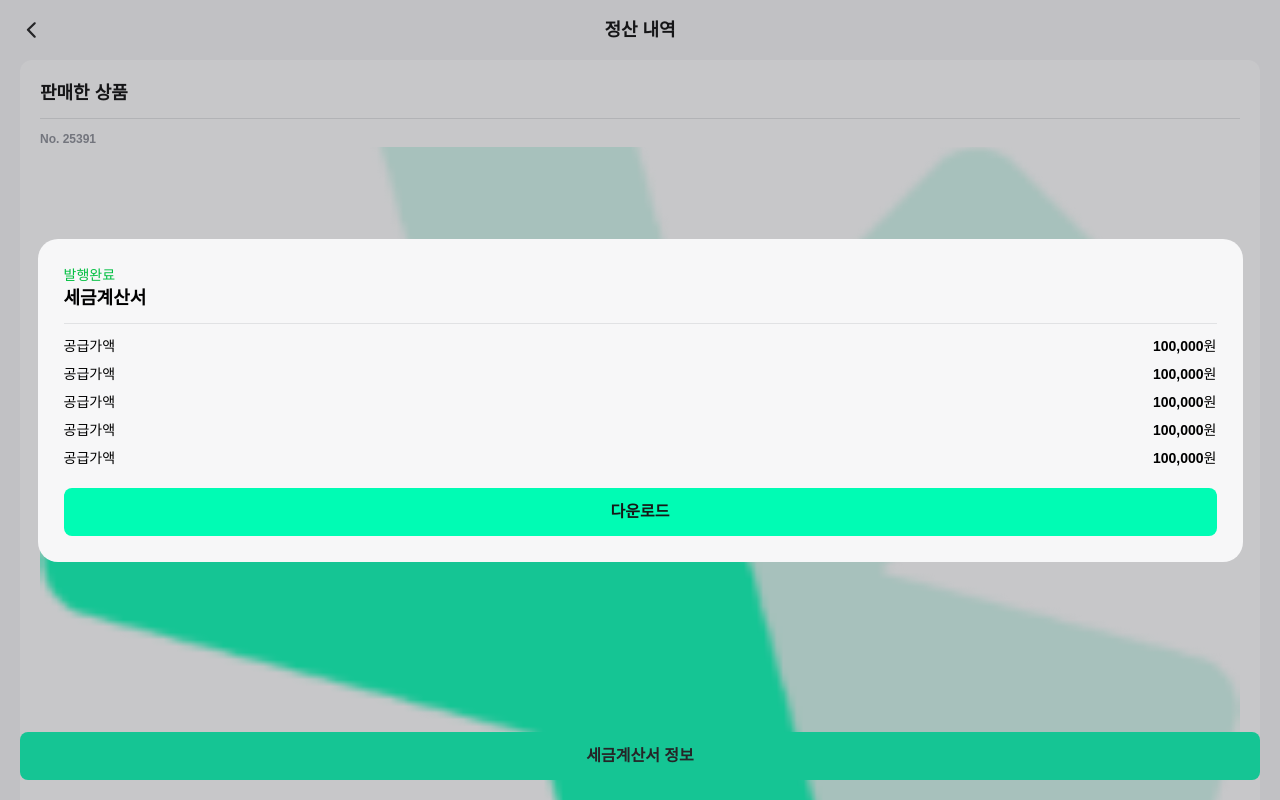
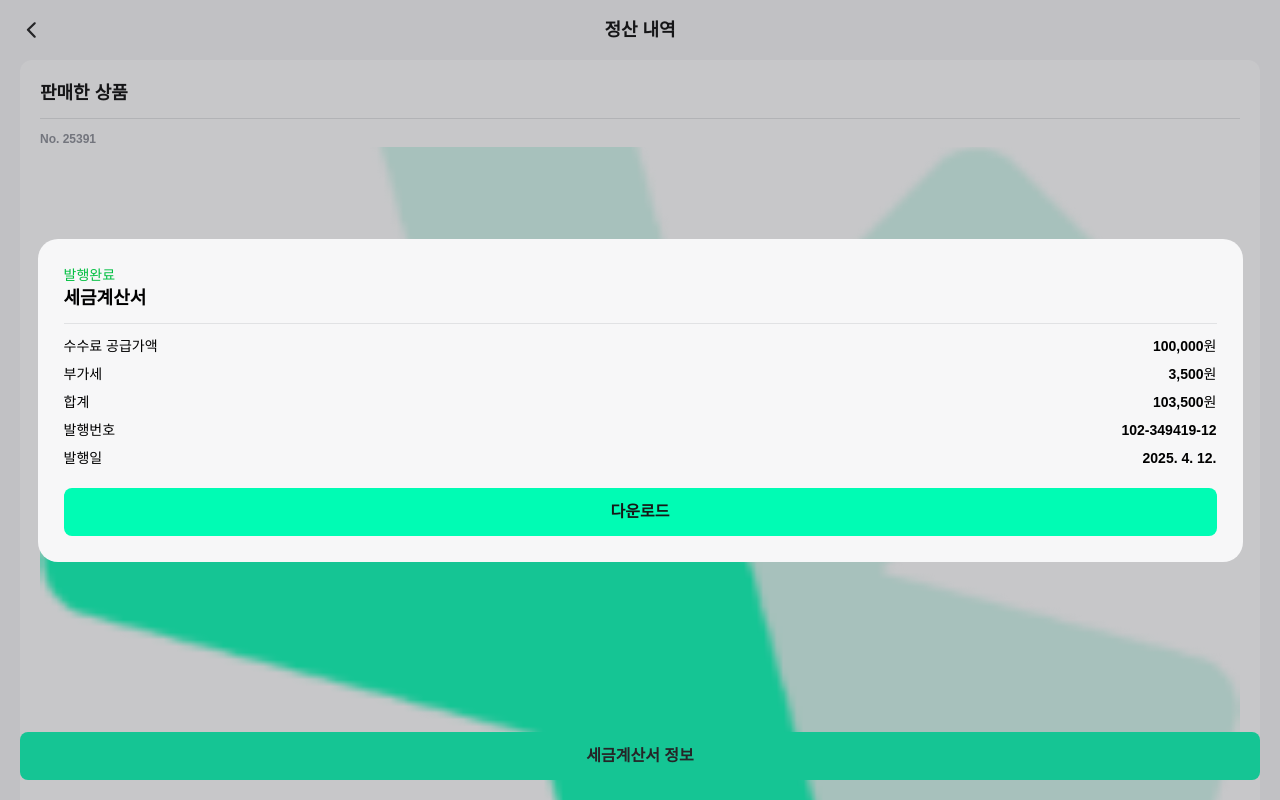
Before and after one commit to TEAM-LIAISON/groble-frontend, a Next.js app: page /settlements/1 in a window 1280 px wide. Both pictures are taken after a click on the button "세금계산서 정보". Shown: the top 800 px of the page. Built offline with nearby package versions, Linux system fonts and the light colour scheme.

Commit message:
Update tax invoice information labels

```diff
--- a/app/settlements/[id]/tax-invoice-info.tsx
+++ b/app/settlements/[id]/tax-invoice-info.tsx
@@ -19,34 +19,34 @@ export function TaxInvoiceInfo() {
           <div className="my-3 border-t border-line-normal" />
           <dl className="grid grid-cols-2 gap-2">
             <dt className="justify-self-start text-label-1-normal font-medium">
-              공급가액
+              수수료 공급가액
             </dt>
             <dd className="justify-self-end text-label-1-normal font-semibold">
               100,000<span className="font-medium">원</span>
             </dd>
             <dt className="justify-self-start text-label-1-normal font-medium">
-              공급가액
+              부가세
             </dt>
             <dd className="justify-self-end text-label-1-normal font-semibold">
-              100,000<span className="font-medium">원</span>
+              3,500<span className="font-medium">원</span>
             </dd>
             <dt className="justify-self-start text-label-1-normal font-medium">
-              공급가액
+              합계
             </dt>
             <dd className="justify-self-end text-label-1-normal font-semibold">
-              100,000<span className="font-medium">원</span>
+              103,500<span className="font-medium">원</span>
             </dd>
             <dt className="justify-self-start text-label-1-normal font-medium">
-              공급가액
+              발행번호
             </dt>
             <dd className="justify-self-end text-label-1-normal font-semibold">
-              100,000<span className="font-medium">원</span>
+              102-349419-12
             </dd>
             <dt className="justify-self-start text-label-1-normal font-medium">
-              공급가액
+              발행일
             </dt>
             <dd className="justify-self-end text-label-1-normal font-semibold">
-              100,000<span className="font-medium">원</span>
+              2025. 4. 12.
             </dd>
           </dl>
           <div className="h-5" />
```
